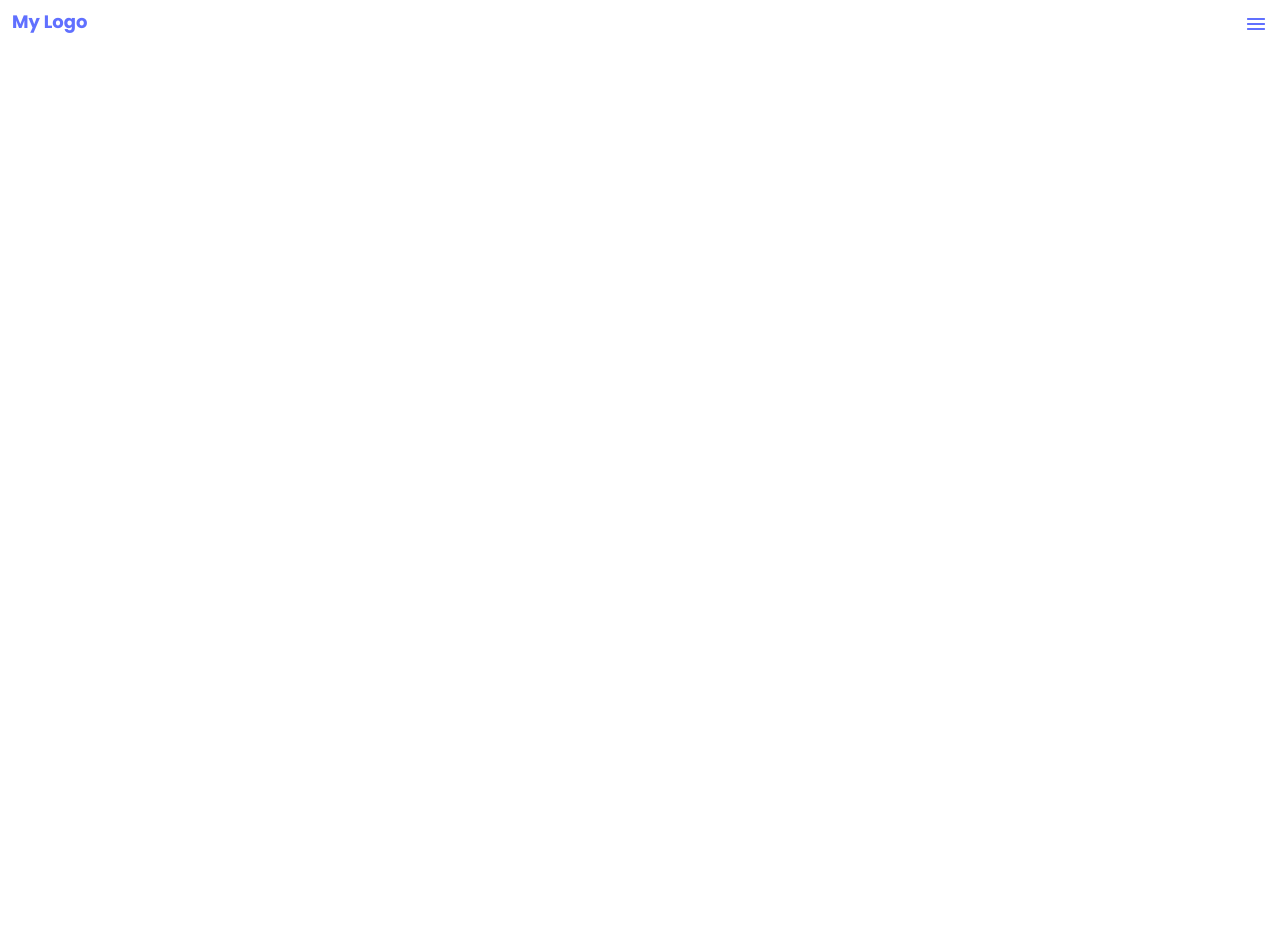
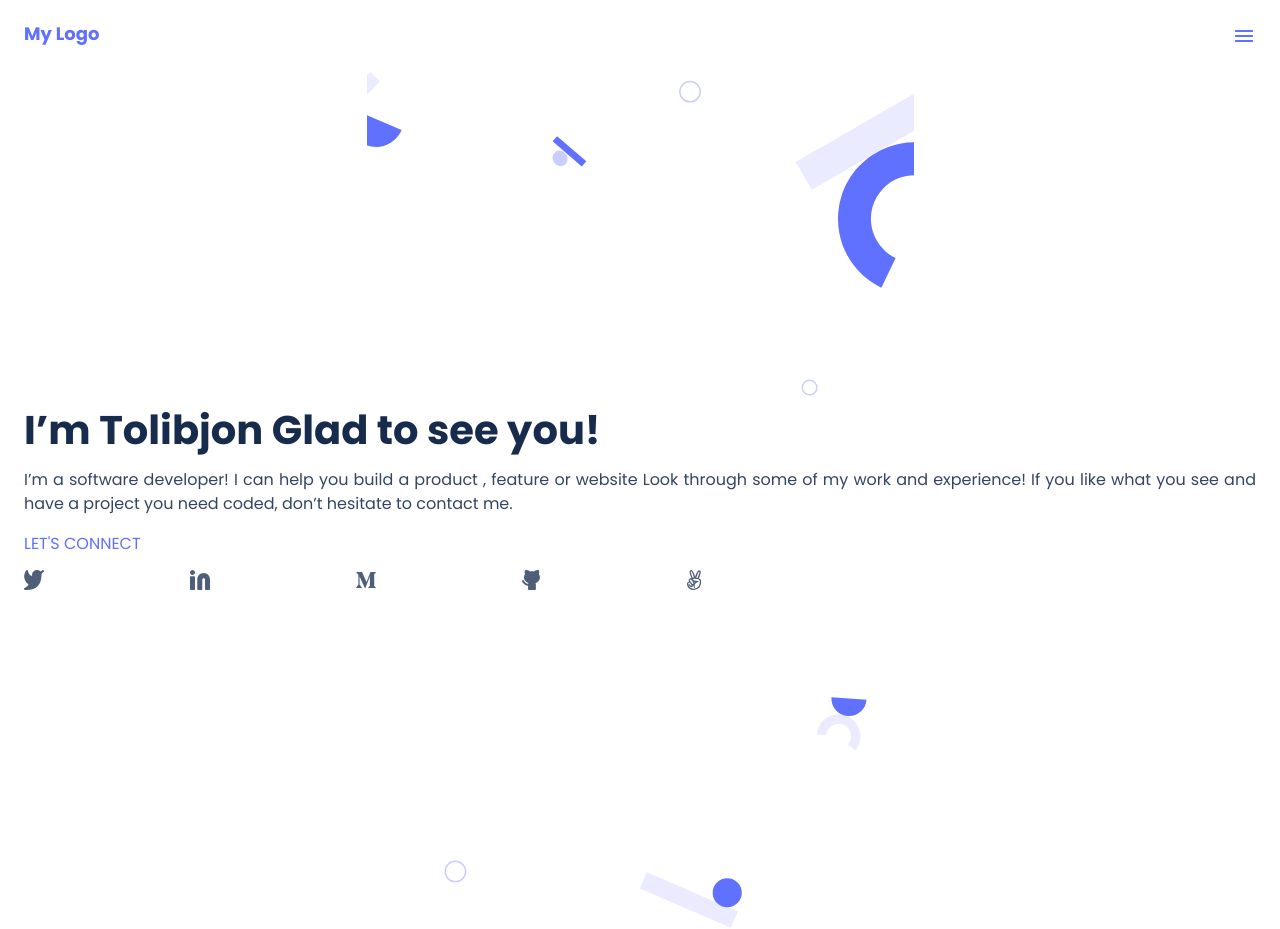
Before and after one commit to toliboff/portfolio, a plain HTML site: page index.html in a window 1280 px wide. Before the commit the page ends 800 px from the top, so only its background shows below. Drawn offline with Linux system fonts and the light colour scheme.

Commit message:
Add headline section and styled

```diff
--- a/index.html
+++ b/index.html
@@ -14,5 +14,23 @@
         <a href="#" class="logo">My Logo</a>
         <img src="./img/icons/menu.png" alt="menu" class="mobile-menu">
     </header>
+
+    <section class="headline">
+        <h1>
+            I’m Tolibjon Glad to see you!
+        </h1>
+
+        <p>
+            I’m a software developer! I can help you build a product , feature or website Look through some of my work and experience! If you like what you see and have a project you need coded, don’t hesitate to contact me.
+        </p>
+        <a href="#" class="connect-me">LET'S CONNECT</a>
+        <div class="social-media">
+            <a href="https://twitter.com/tolib_tolibov"><img src="./img/icons/twitter.svg" alt="Twitter"></a>
+            <a href="https://www.linkedin.com/in/tolibjon-tolibov/"><img src="./img/icons/linkedin.svg" alt="Linkedin"></a>
+            <a href="#"><img src="./img/icons/medium.svg" alt="Medium"></a>
+            <a href="https://github.com/toliboff"><img src="./img/icons/github.svg" alt="GitHub"></a>
+            <a href="#"><img src="./img/icons/victory.svg" alt="Victory"></a>
+        </div>
+    </section>
 </body>
 </html>
--- a/style.css
+++ b/style.css
@@ -6,16 +6,15 @@ body {
 }
 
 a {
-  color: #6070FF;
+  color: #6070ff;
   text-decoration: none;
 }
 
 .header {
   display: flex;
   justify-content: space-between;
-  background-color: #FFF;
-  padding: 12px;
-
+  background-color: #fff;
+  padding: 24px;
 }
 
 .logo {
@@ -30,3 +29,45 @@ a {
   height: 24px;
   cursor: pointer;
 }
+
+.headline {
+  display: flex;
+  flex-direction: column;
+  padding: 24px;
+  background-image: url("./img/header-mobile.svg");
+  background-repeat: no-repeat;
+  background-position:top;
+  background-size:contain;
+}
+
+h1 {
+  font-size: 40px;
+  line-height: 52px;
+  color: #172B4D;
+  margin: 0;
+  margin-top: 25%;
+  padding: 0;
+}
+
+.headline p {
+  font-size: 16px;
+  line-height: 24px;
+  font-weight: 400;
+  color: #344563;
+  background-color: #fff;
+  margin-top: 12px;
+  text-align: justify;
+}
+
+.connect-me {
+  font-size: 16px;
+  line-height: 24px;
+  margin-bottom: 14px;
+}
+
+.social-media {
+  display: flex;
+  width: 55%;
+  justify-content: space-between;
+  margin-bottom: 25%;
+}
```
Also changed, not shown: img/header-background-mobile.svg (deleted), img/header-mobile.svg (added).
